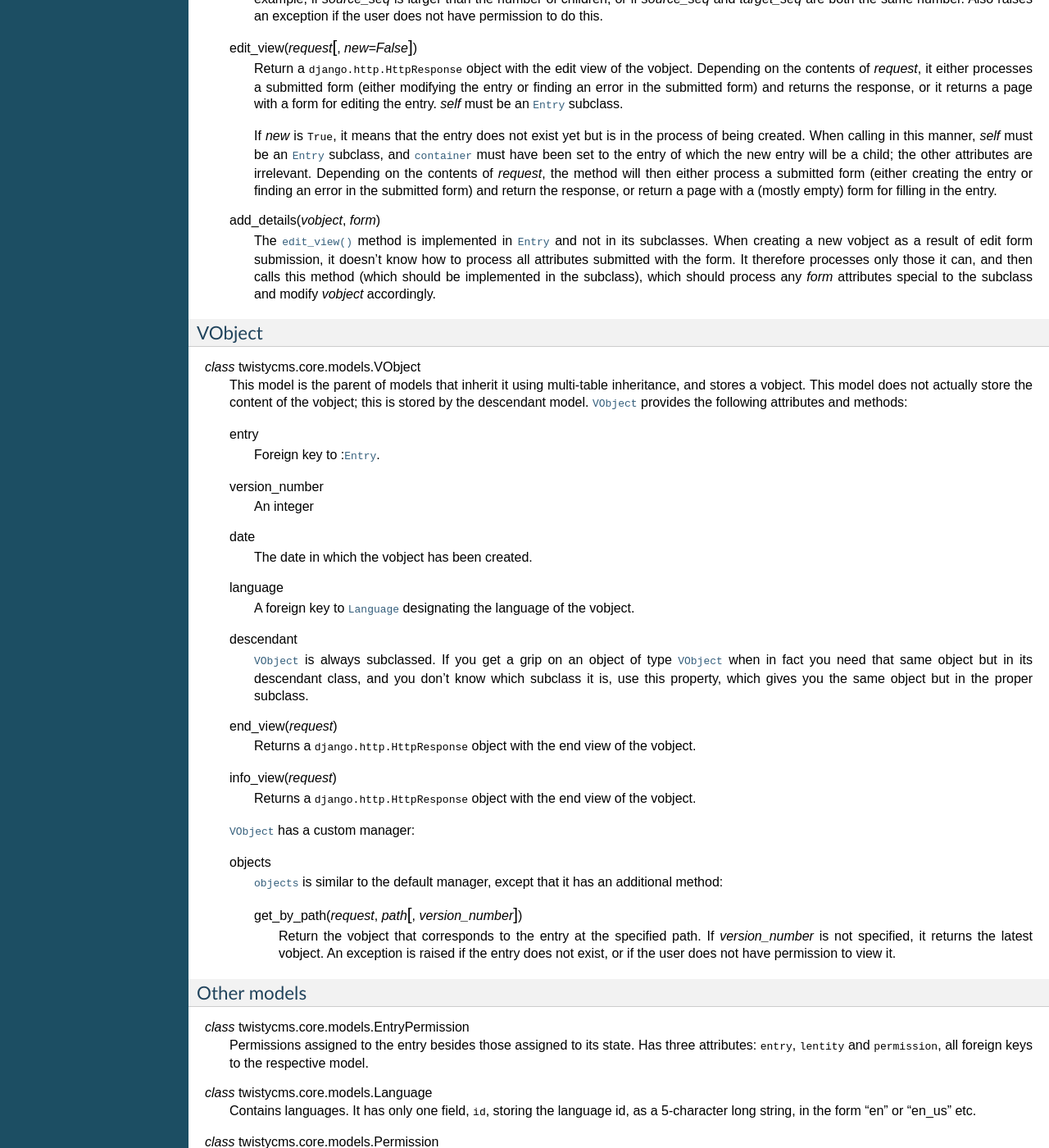
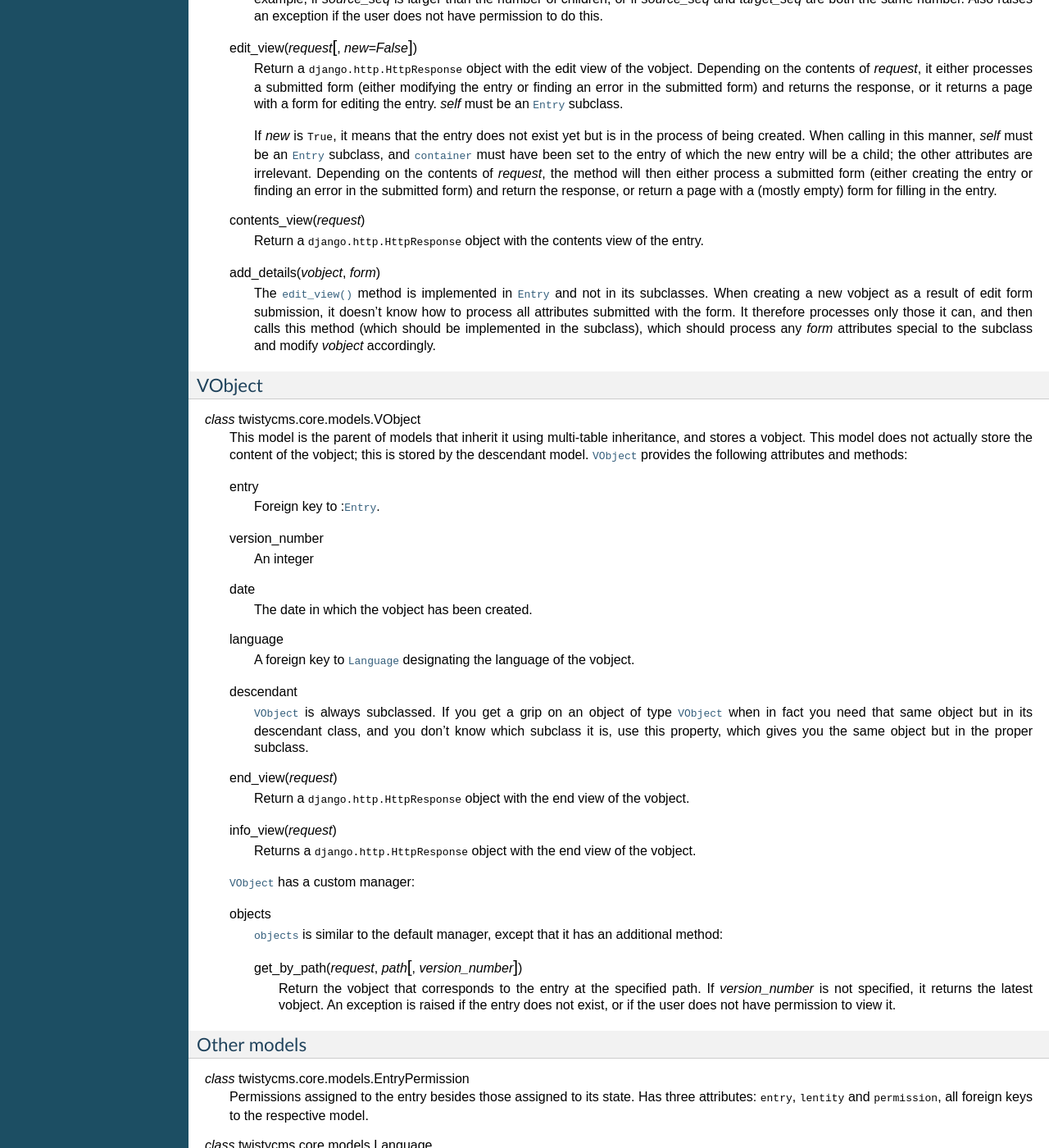
Before and after one commit to aptiko/zadig, a Sphinx documentation site: the page built from docs/api.txt, in a window 1280 px wide and 1400 px high, scrolled down 1598 px. Shown: the whole window at 82% size. Built offline with Sphinx 7.4.7, drawn with Linux system fonts in a browser that asks for light colours; some of the changed text lies outside the part shown.

Commit message:
Documentation changes concerning previous commit

```diff
--- a/docs/api.txt
+++ b/docs/api.txt
@@ -152,6 +152,11 @@ Entry
       form) and return the response, or return a page with a (mostly
       empty) form for filling in the entry.
 
+   .. method:: twistycms.core.models.Entry.contents_view(request)
+
+      Return a :class:`django.http.HttpResponse` object with the
+      contents view of the entry.
+
    .. method:: twistycms.core.models.Entry.add_details(vobject, form)
 
       The :meth:`~twistycms.core.models.Entry.edit_view` method is
@@ -202,7 +207,7 @@ VObject
 
    .. method:: twistycms.core.models.VObject.end_view(request)
 
-      Returns a :class:`django.http.HttpResponse` object with the end
+      Return a :class:`django.http.HttpResponse` object with the end
       view of the vobject.
 
    .. method:: twistycms.core.models.VObject.info_view(request)
```
